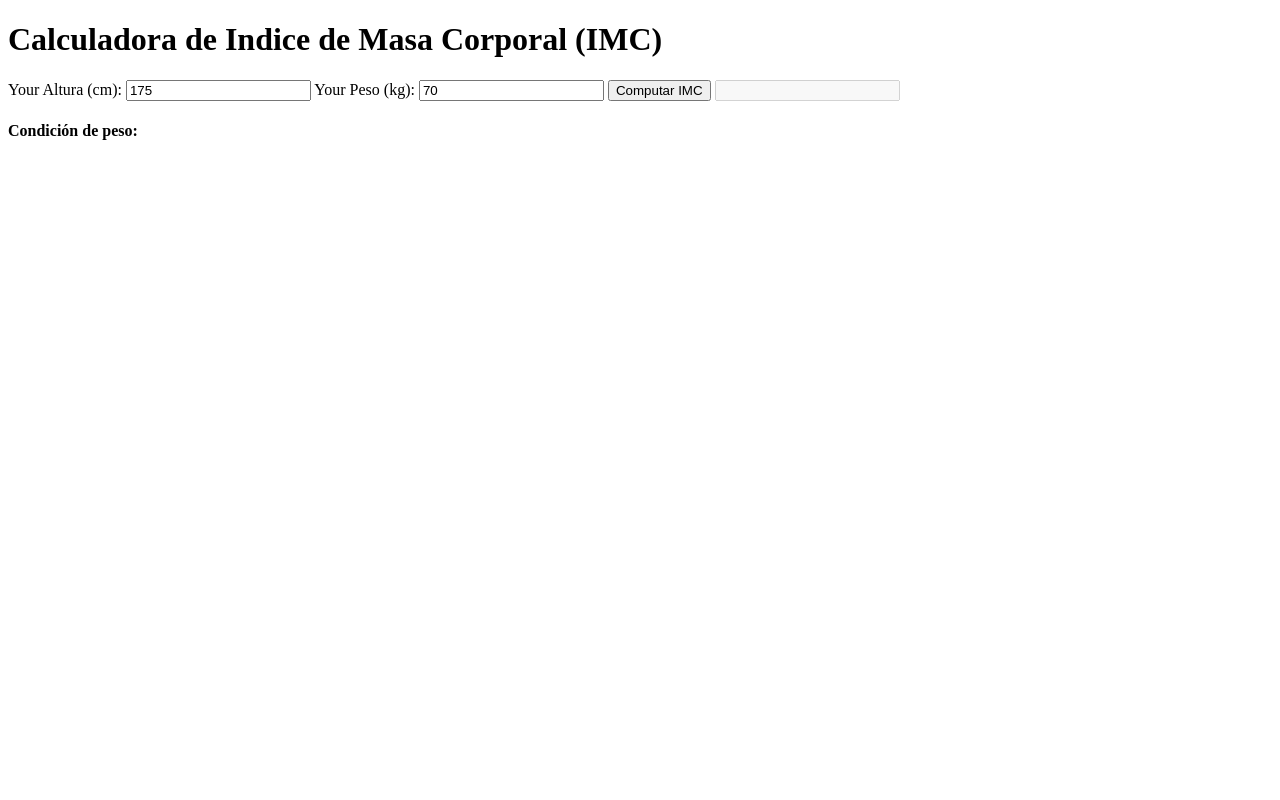
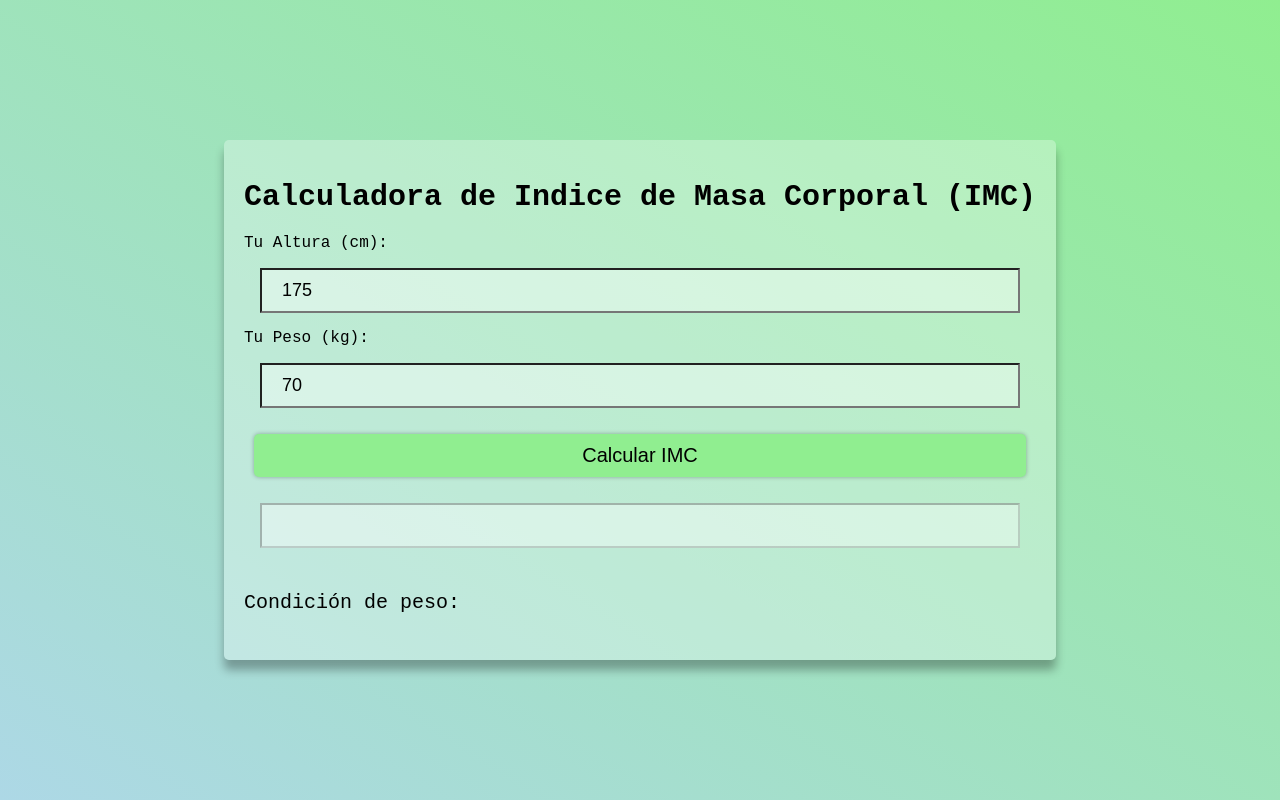
Before and after one commit to Camsd/Calculadora-de-imc, a plain HTML site: page index.html in a window 1280 px wide. Drawn offline with Linux system fonts and the light colour scheme.

Commit message:
style.css

```diff
--- a/index.html
+++ b/index.html
@@ -4,17 +4,17 @@
     <meta charset="UTF-8">
     <meta http-equiv="X-UA-Compatible" content="IE=edge">
     <meta name="viewport" content="width=device-width, initial-scale=1.0">
-    <title>BMI Calculator</title>
+    <title>Calculadora IMC</title>
     <link rel="stylesheet" href="style.css">
 </head>
 <body>
     <div class="container">
         <h1 class="heading">Calculadora de Indice de Masa Corporal (IMC)</h1>
-        Your Altura (cm):
+        Tu Altura (cm):
         <input type="number" class="input" id="height" value="175" placeholder="Ingresa tu altura en cm">
-        Your Peso (kg):
+        Tu Peso (kg):
         <input type="number" class="input" id="height" value="70" placeholder="Ingresa tu peso en kg">
-        <button class="btn" id="btn">Computar IMC</button>
+        <button class="btn" id="btn">Calcular IMC</button>
         <input disabled type="text" class="input" id="bmi-result">
         <h4 class="info-text">Condición de peso: <span id="weight-condition"></span></h4>
     </div>
--- a/style.css
+++ b/style.css
@@ -0,0 +1,63 @@
+body{
+    margin: 0;
+    background: linear-gradient(to left bottom, lightgreen, lightblue);
+    display: flex;
+    min-height: 100vh;
+    justify-content: center;
+    align-items: center;
+    font-family: 'Courier New', Courier, monospace;
+}
+
+.container{
+    background-color: rgba(255, 255, 255, .3);
+    padding: 20px;
+    display: flex;
+    flex-direction: column;
+    border-radius: 5px;
+    -webkit-border-radius: 5px;
+    -moz-border-radius: 5px;
+    -ms-border-radius: 5px;
+    -o-border-radius: 5px;
+    box-shadow: 0 10px 10px rgba(0, 0, 0, .3);
+    margin: 5px;
+}
+
+.heading{
+    font-size: 30px;
+}
+
+.input{
+    padding: 10px 20px;
+    font-size: 18px;
+    background: rgba(255, 255, 255, .4);
+    margin: 1rem;
+}
+
+.btn{
+    background-color: lightgreen;
+    border: none;
+    padding: 10px 20px;
+    border-radius: 5px;
+    -webkit-border-radius: 5px;
+    -moz-border-radius: 5px;
+    -ms-border-radius: 5px;
+    -o-border-radius: 5px;
+    margin: 10px;
+    font-size: 20px;
+    box-shadow: 0 0 4px rgba(0, 0, 0, .3);
+    cursor: pointer;
+}
+
+.btn:hover{
+    box-shadow: 0 0 8px rgba(0, 0, 0, .3);
+    transition: all .3s ease;
+    -webkit-transition: all .3s ease;
+    -moz-transition: all .3s ease;
+    -ms-transition: all .3s ease;
+    -o-transition: all .3s ease;
+}
+
+.info-text{
+    font-size: 20px;
+    font-weight: 500;
+}
```
